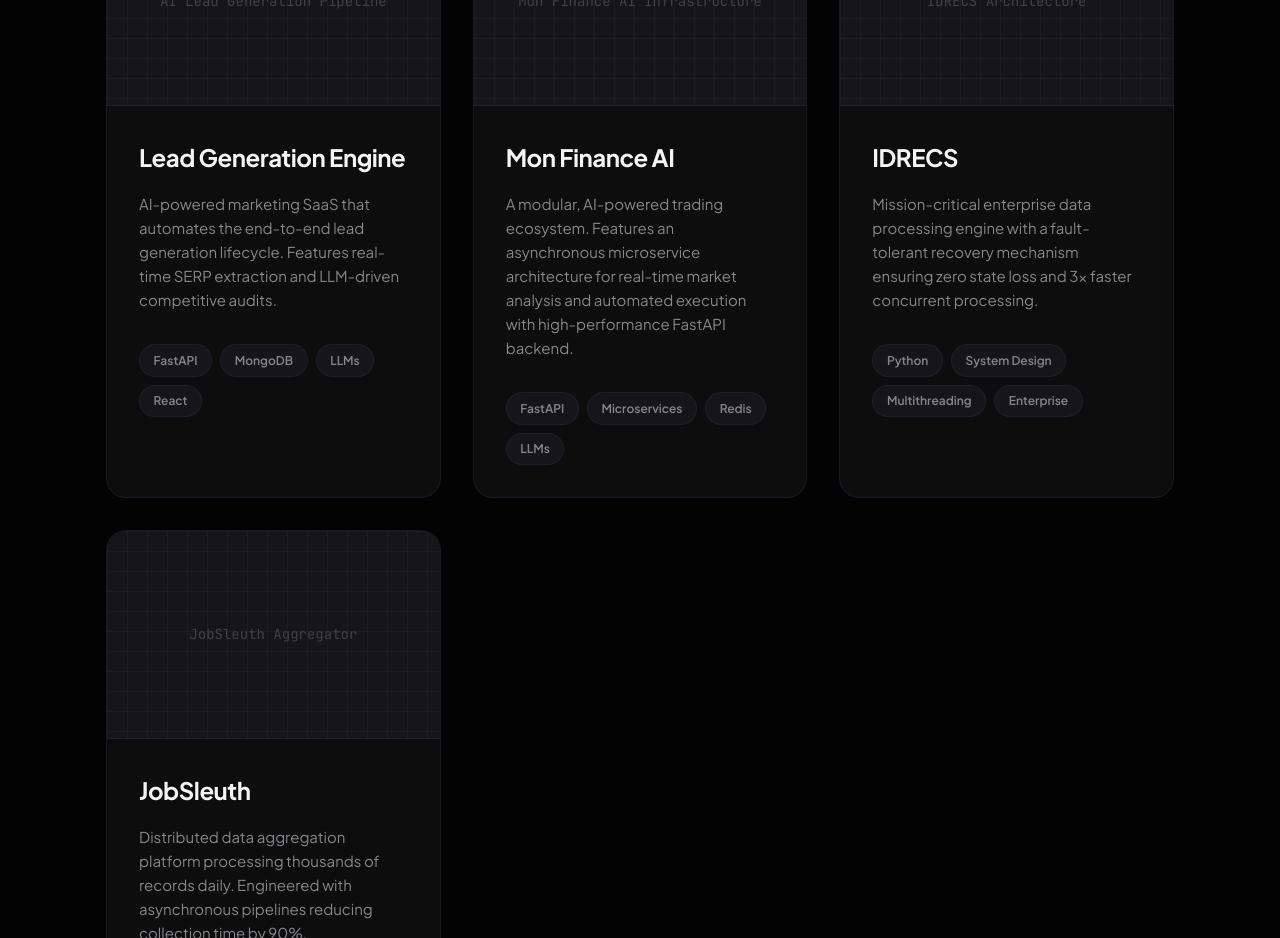
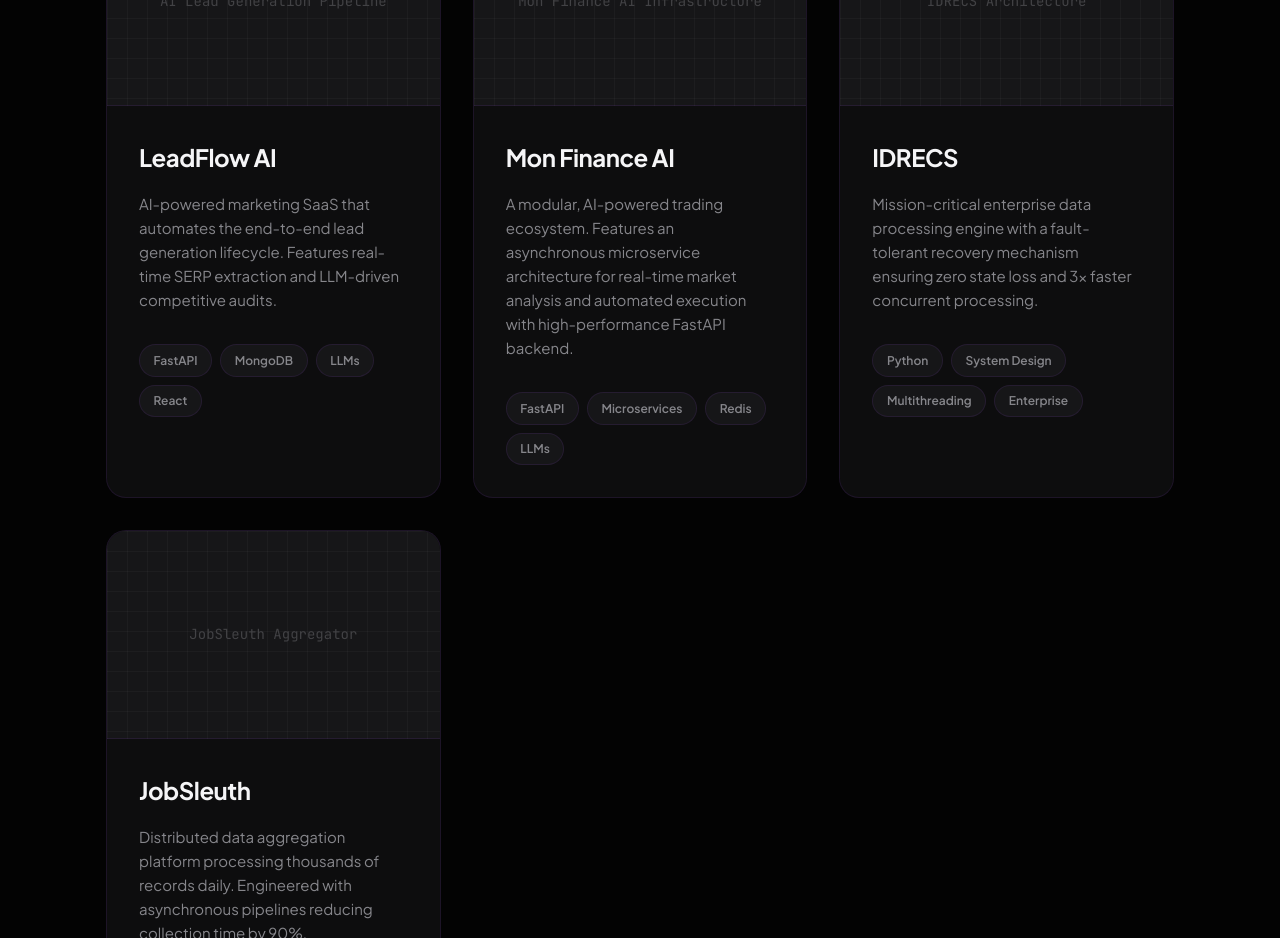
Before and after one commit to anjanayraina/anjanay-portfolio-website, a React (Vite) app: page / in a window 1280 px wide. Shown: the part 2020-2958 px from the top of the page. Built offline with nearby package versions, Linux system fonts and the light colour scheme.

Commit message:
fix : name of the project changed

```diff
--- a/src/components/BentoGrid/BentoGrid.jsx
+++ b/src/components/BentoGrid/BentoGrid.jsx
@@ -6,7 +6,7 @@ import './BentoGrid.css';
 
 const projects = [
     {
-        title: 'Lead Generation Engine',
+        title: 'LeadFlow AI',
         description: 'AI-powered marketing SaaS that automates the end-to-end lead generation lifecycle. Features real-time SERP extraction and LLM-driven competitive audits.',
         tech: ['FastAPI', 'MongoDB', 'LLMs', 'React'],
         imgLabel: 'AI Lead Generation Pipeline'
--- a/src/pages/Projects.jsx
+++ b/src/pages/Projects.jsx
@@ -4,7 +4,7 @@ import SEO from '../components/SEO/SEO';
 
 const projects = [
   {
-    title: 'Lead Generation Engine',
+    title: 'LeadFlow AI',
     subtitle: 'AI-Powered Marketing SaaS',
     description: 'Architected a modular backend API using FastAPI to automate the end-to-end lead generation lifecycle. Features real-time SERP data extraction, AI-driven website audits, and competitive analysis using LLMs.',
     tech: ['FastAPI', 'MongoDB', 'React', 'LLMs', 'BeautifulSoup', 'Tailwind CSS'],
```
